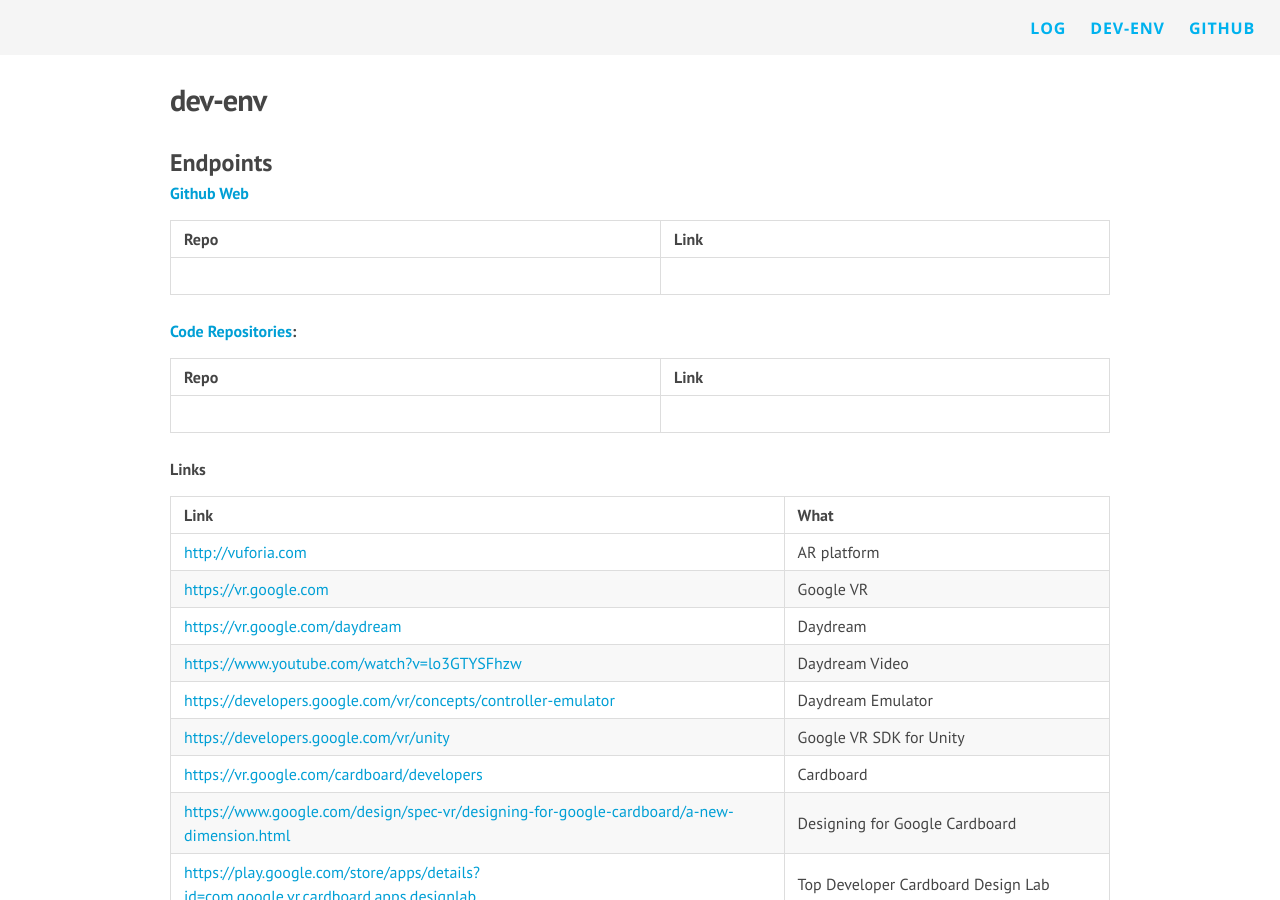
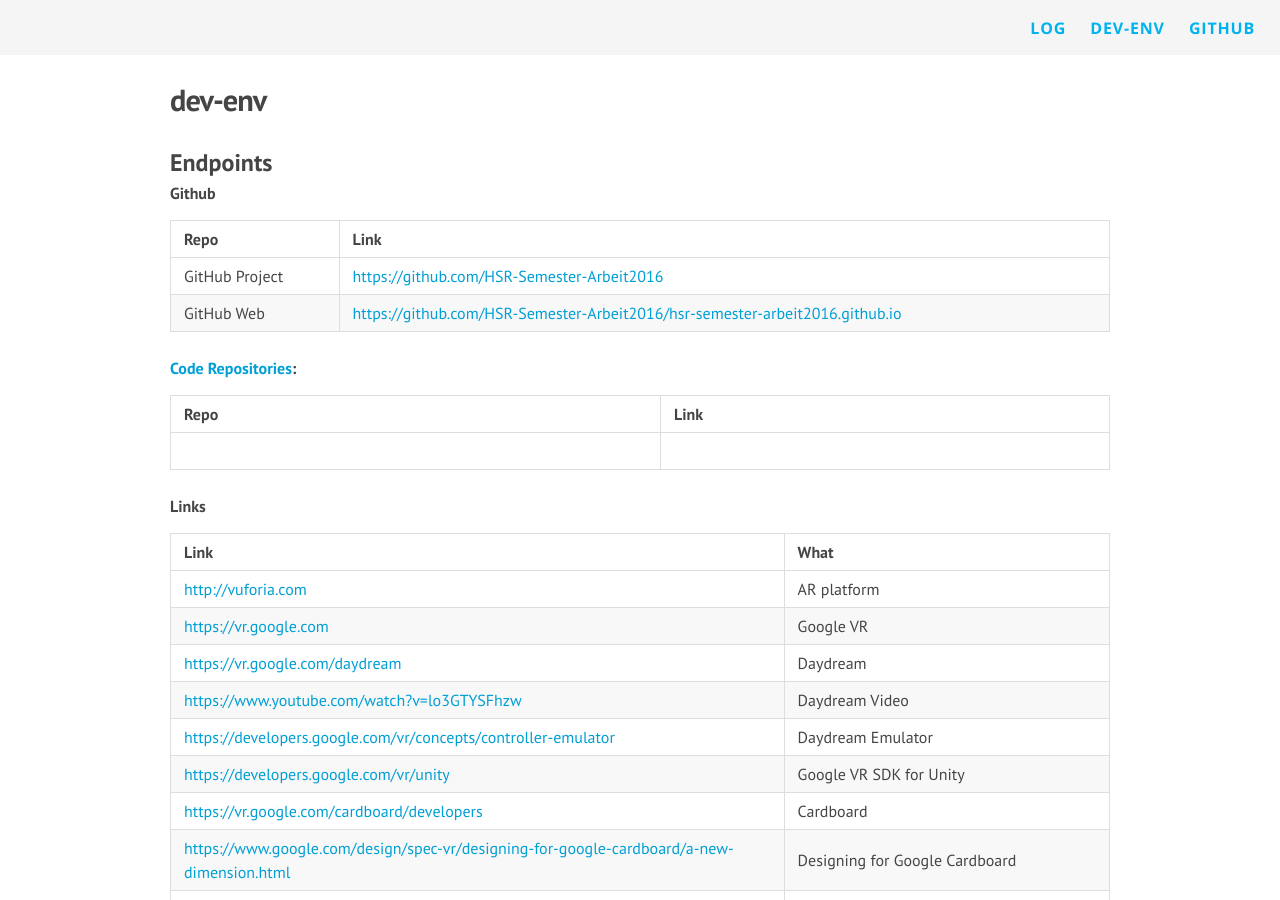
Before and after one commit to HSR-Semester-Arbeit2016/hsr-semester-arbeit2016.github.io, a Jekyll site: the page built from dev-env.md, in a window 1280 px wide and 900 px high. Built offline with Jekyll 4.4.1, drawn with Linux system fonts in a browser that asks for light colours; nearby versions of some CDN libraries.

Commit message:
Added github links

```diff
--- a/dev-env.md
+++ b/dev-env.md
@@ -5,11 +5,12 @@
 ---
 ## Endpoints
 
-**[Github Web](https://github.com/HSR-Semester-Arbeit2016/hsr-semester-arbeit2016.github.io)**
+**Github**
 
-| Repo | Link |
-| ---- | ---- |
-|      |      |
+| Repo           | Link                                     |
+| -------------- | ---------------------------------------- |
+| GitHub Project | [https://github.com/HSR-Semester-Arbeit2016](https://github.com/HSR-Semester-Arbeit2016) |
+| GitHub Web     | [https://github.com/HSR-Semester-Arbeit2016/hsr-semester-arbeit2016.github.io](https://github.com/HSR-Semester-Arbeit2016/hsr-semester-arbeit2016.github.io) |
 
 
 **[Code Repositories]():**
```
